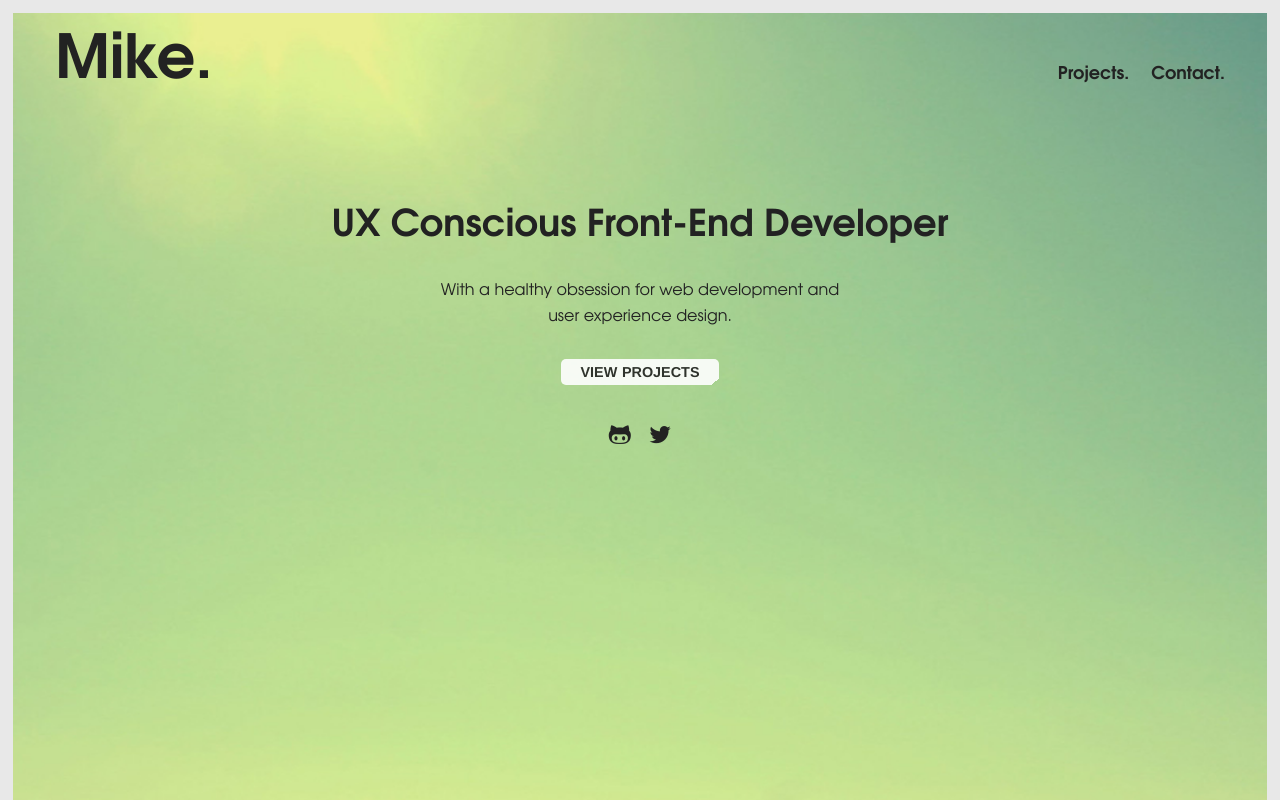
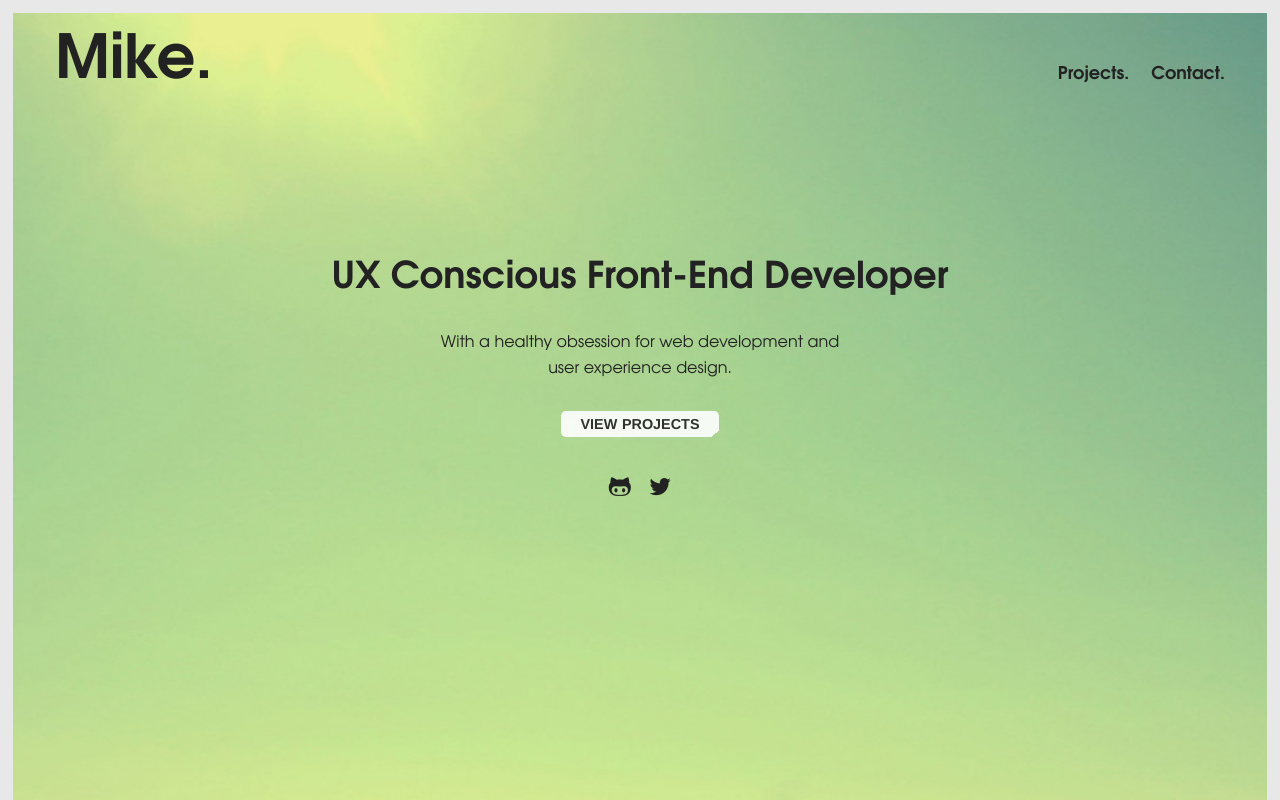
Before and after one commit to mikejoyceio/portfolio-template, a website: page index.html in a window 1280 px wide. Shown: the top 800 px of the page. Drawn offline with Linux system fonts and the light colour scheme.

Commit message:
Adjusted feature top padding for medium and large viewports

```diff
--- a/scss/_custom.scss
+++ b/scss/_custom.scss
@@ -189,11 +189,11 @@ header {
 	padding-top: 140px;
 	@media #{$medium-up} {
 		height: 950px;
-		padding-top: 160px;
+		padding-top: 200px;
 	}
 	@media #{$large-up} {
 		margin: 13px;
-		padding-top: 178px;
+		padding-top: 230px;
 	}
 	p {
   	max-width: 400px;
```
Also changed, not shown: css/app.css.
